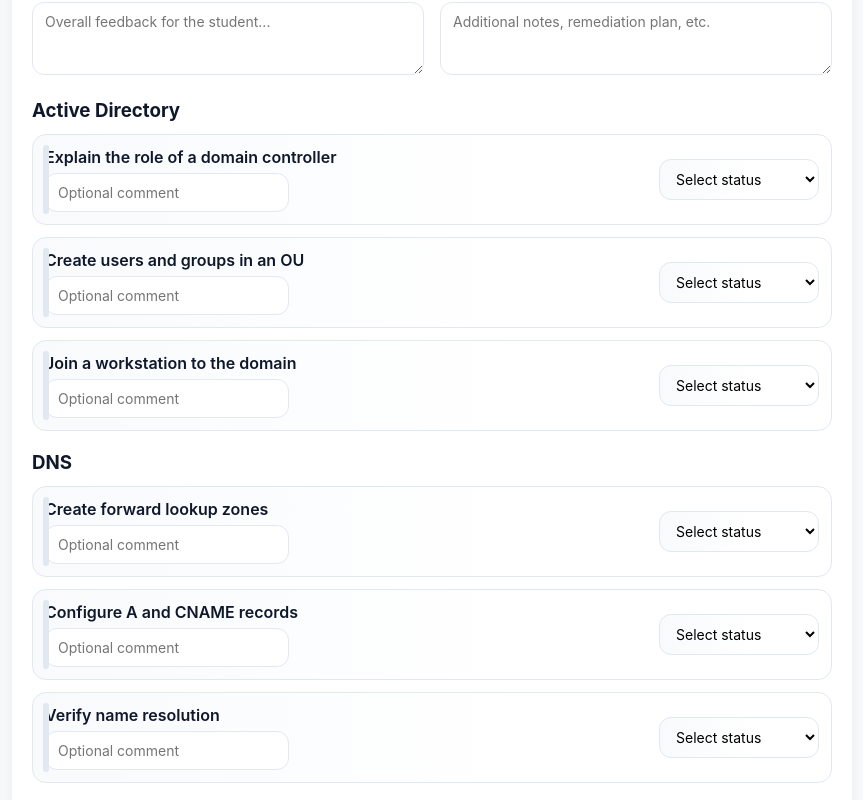
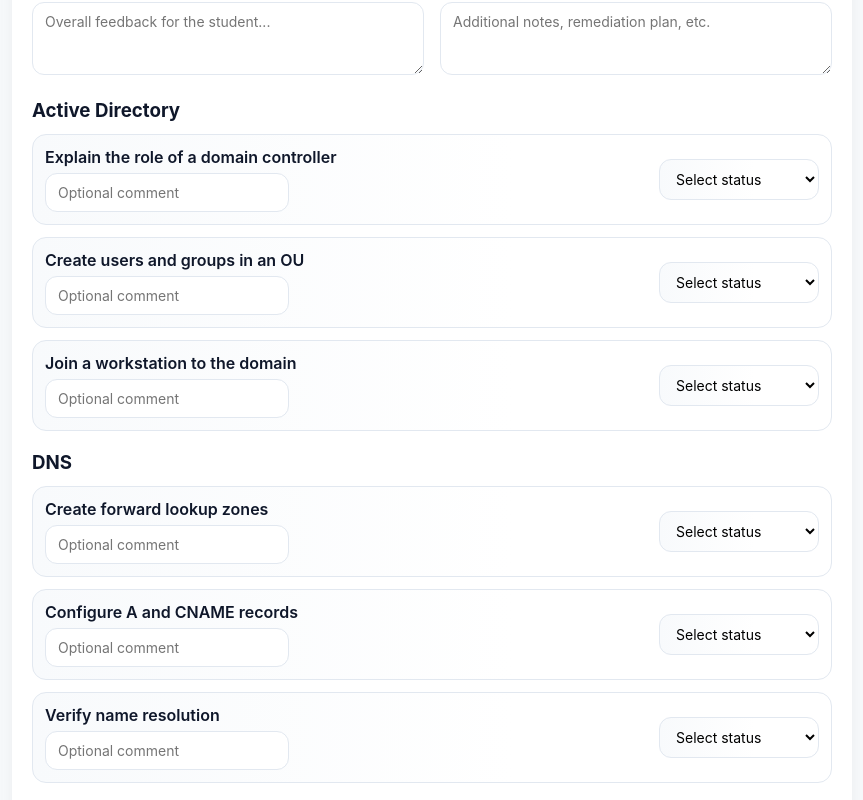
Before and after one commit to hurtlinb/erapport, a React (Vite) app in the folder client/: page / in a window 1280 px wide. Shown: the part 1780-2580 px from the top of the page, without its empty margins (380-1243 px from the left). Built offline with nearby package versions, Linux system fonts and the light colour scheme.

Commit message:
Remove vertical task color bar

```diff
--- a/client/src/styles.css
+++ b/client/src/styles.css
@@ -312,7 +312,6 @@ textarea {
   padding: 12px;
   border-radius: 14px;
   border: 1px solid #e2e8f0;
-  position: relative;
   --status-color: #f8fafc;
   --status-strong: #e2e8f0;
   background: linear-gradient(90deg, var(--status-color) 0, #fff 60%);
@@ -321,15 +320,6 @@ textarea {
 .competency-label {
   margin: 0 0 6px;
   font-weight: 600;
-}
-
-.competency-row::before {
-  content: "";
-  position: absolute;
-  inset: 10px auto 10px 10px;
-  width: 6px;
-  border-radius: 999px;
-  background: var(--status-strong);
 }
 
 .status-select {
```
